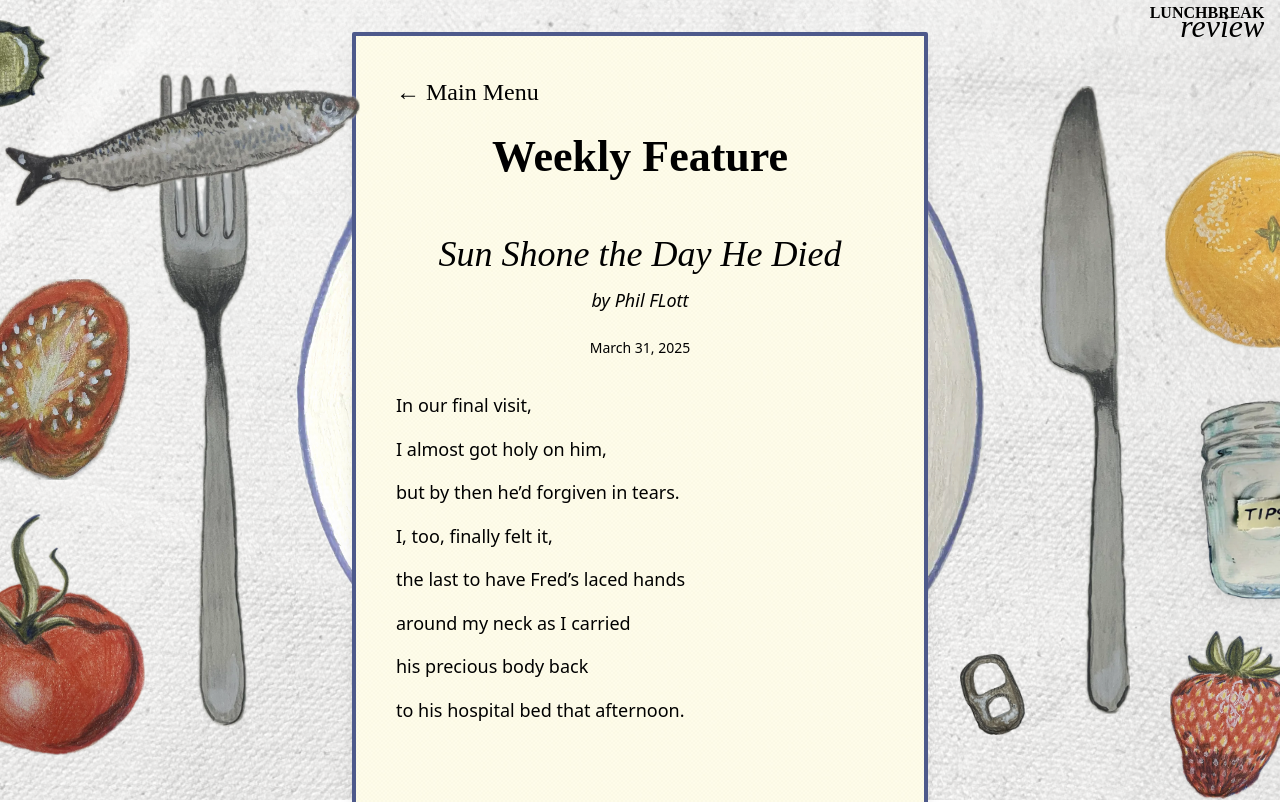
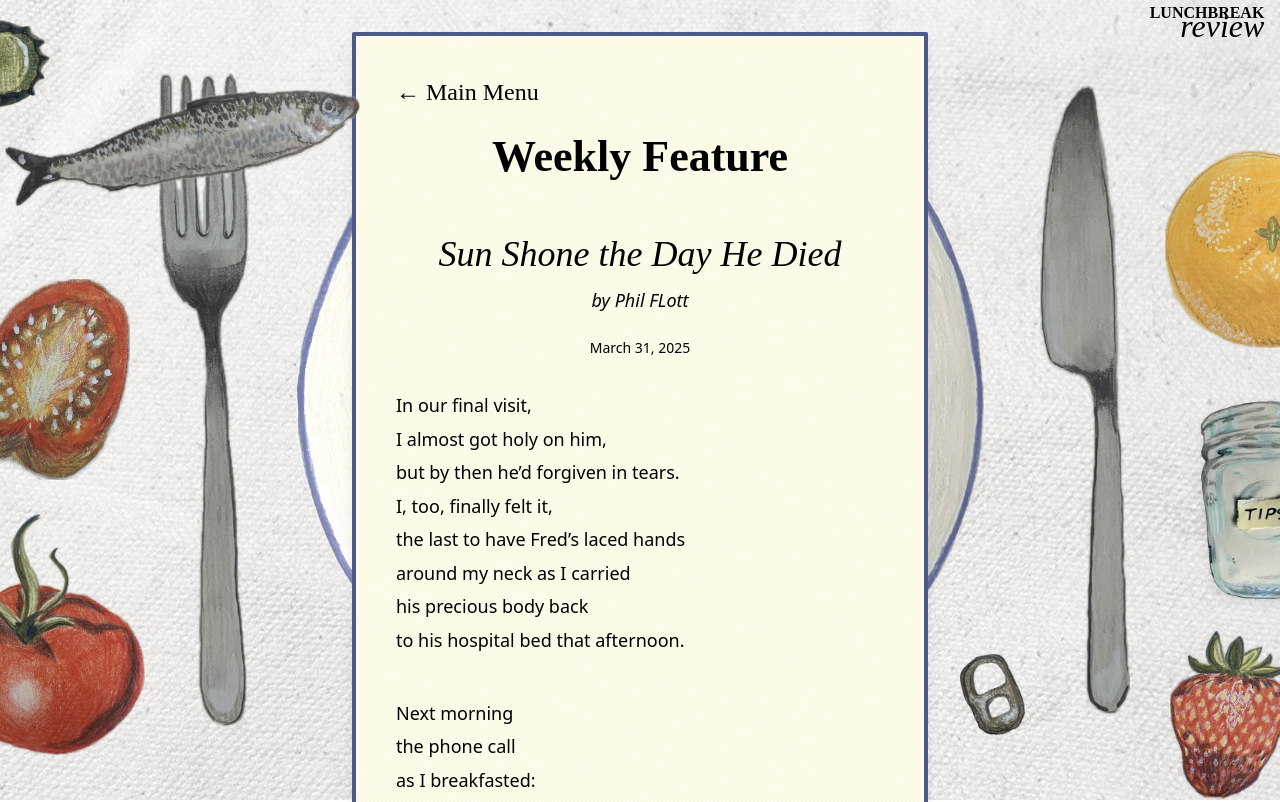
Before and after one commit to stabeart/lunch-break, a React (Vite) app: page /weekly in a window 1280 px wide. Shown: the top 802 px of the page. Built offline with nearby package versions, Linux system fonts and the light colour scheme; the HTML template or start-up script is replaced by a standard one.

Commit message:
decreased poetry line spacing

```diff
--- a/src/components/WeeklySpecials.jsx
+++ b/src/components/WeeklySpecials.jsx
@@ -40,7 +40,7 @@ const WeeklySpecials = () => {
         lineHeight: '1.75'
       }}>
         {contentLines.map((line, index) => (
-          <p key={index} className={`mb-3 ${line.trim() === "" ? "mb-8" : ""}`}>
+          <p key={index} className={`mb-0.5 ${line.trim() === "" ? "mb-2" : ""}`}>
             {line.trim() === "" ? <br /> : line}
           </p>
         ))}
```
